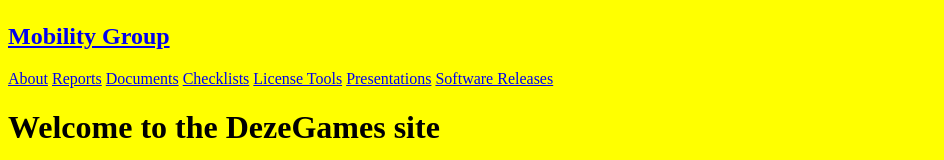
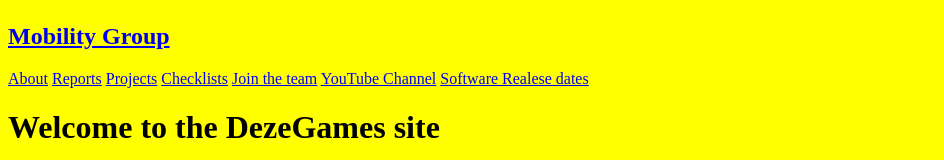
Before and after one commit to reflexgames/server, a plain HTML site: page index.html in a window 1280 px wide. Shown: the part 309-469 px from the top of the page, without its empty margins (0-944 px from the left). Drawn offline with Linux system fonts and the light colour scheme.

Commit message:
Update index.html

```diff
--- a/index.html
+++ b/index.html
@@ -12,11 +12,11 @@
         <div id="navigation">
             <a href="#">About</a>
             <a href="#">Reports</a>
-            <a href="#">Documents</a>
+            <a href="#">Projects</a>
             <a href="#">Checklists</a>
-            <a href="#">License Tools</a>
-            <a href="#">Presentations</a>
-            <a href="#">Software Releases</a>
+            <a href="#">Join the team</a>
+            <a href="#">YouTube Channel</a>
+            <a href="#">Software Realese dates</a>
         </div>
     </div>
 
```
